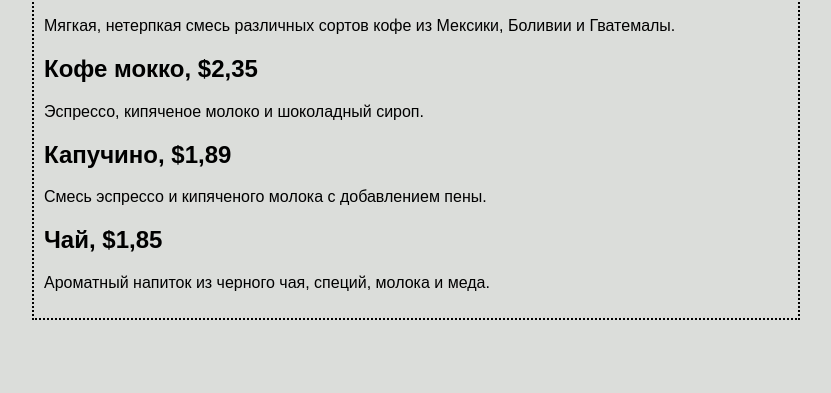
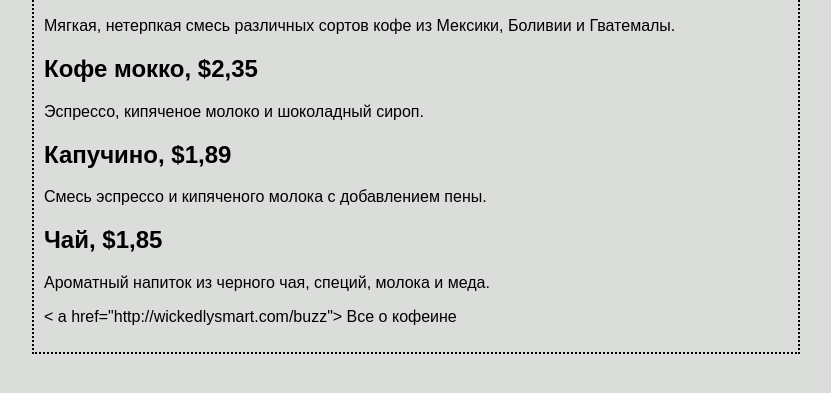
Before and after one commit to KozakDima/hello_vs_code, a plain HTML site: page Index.html in a window 1280 px wide. Shown: the part 131-524 px from the top of the page, without its empty margins (224-1055 px from the left). Drawn offline with Linux system fonts and the light colour scheme.

Commit message:
Update Index.html

```diff
--- a/Index.html
+++ b/Index.html
@@ -24,7 +24,9 @@
 	<p>Смесь эспрессо и кипяченого молока с добавлением пены.</p>
 	<h2>Чай, $1,85</h2>
 	<p>Ароматный напиток из черного чая, специй, молока и меда.</p>
-
+	<p>
+		< a href="http://wickedlysmart.com/buzz"> Все о кофеине</a>
+	</p>
 
 </body>
 
```
